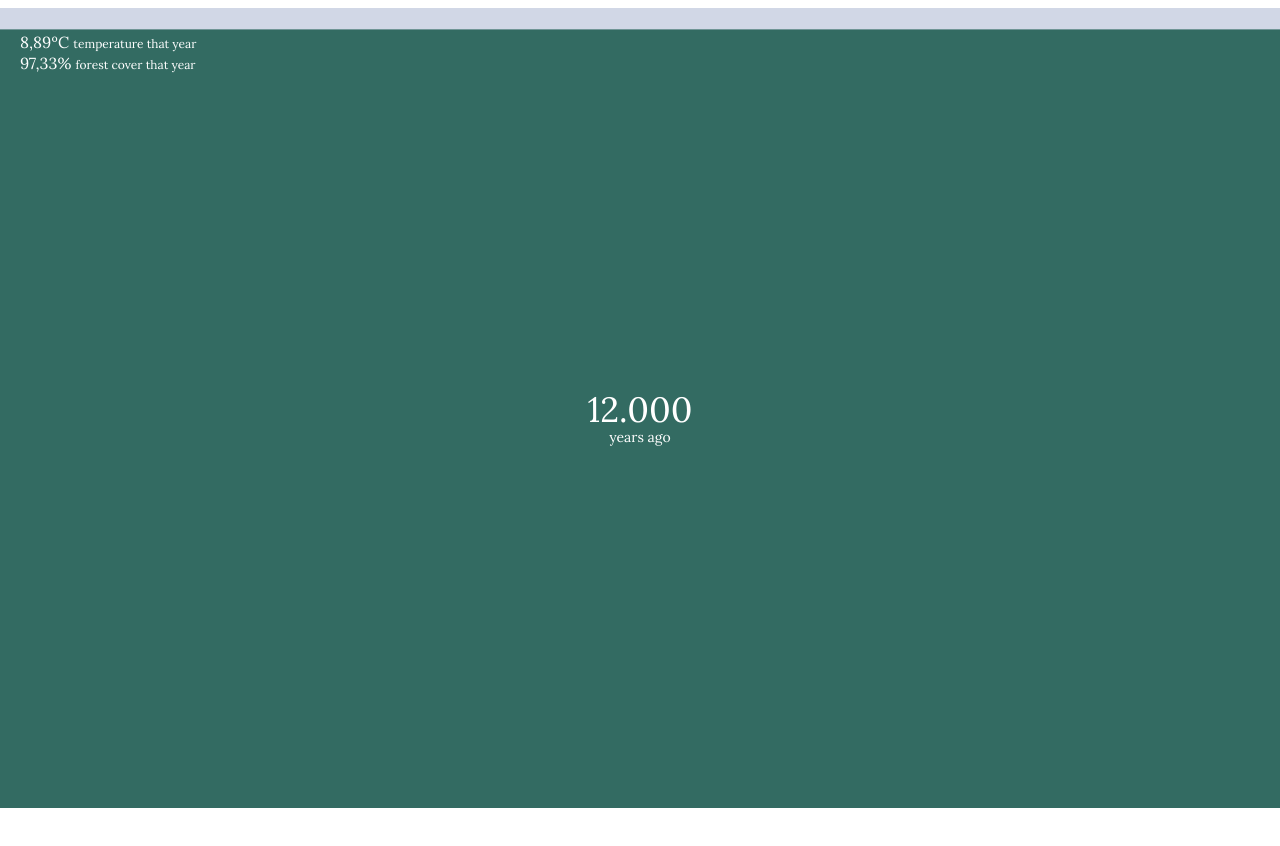
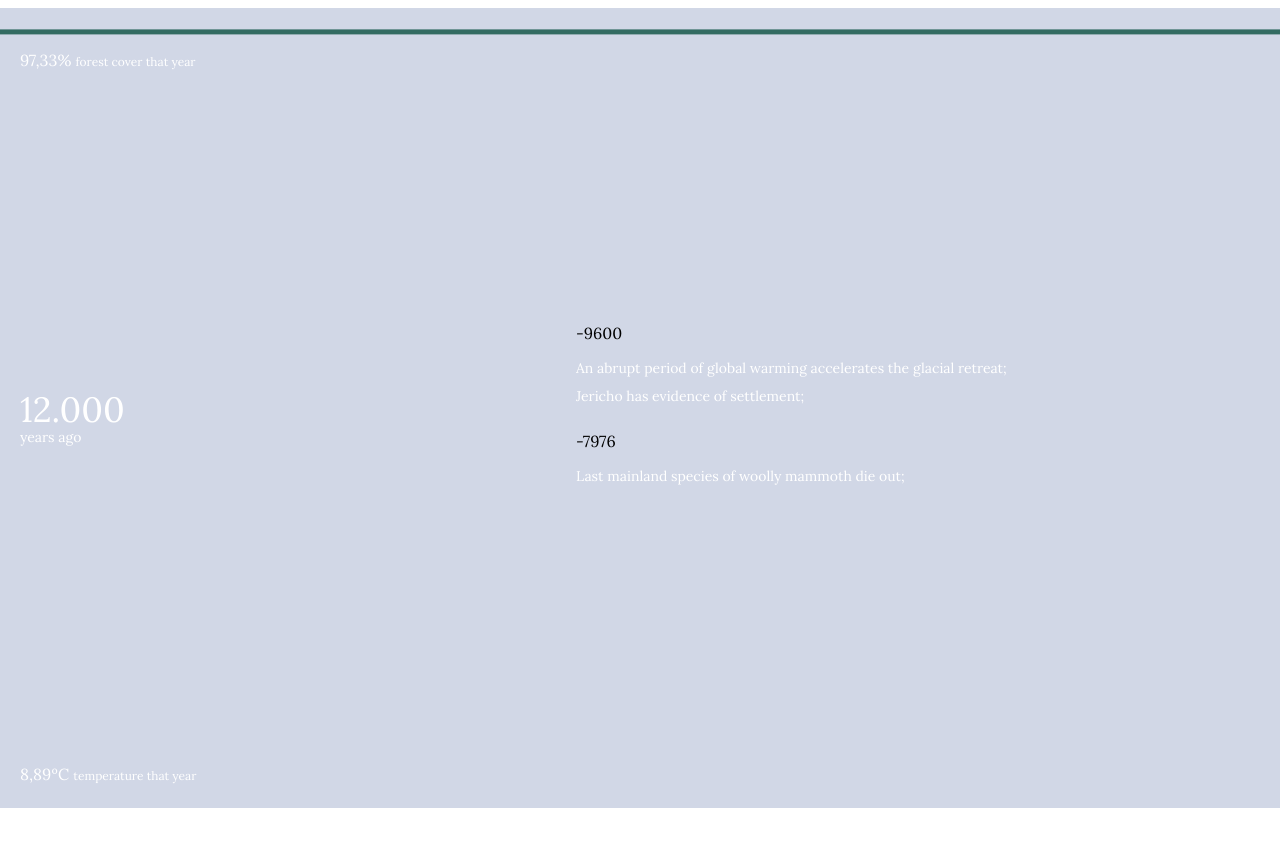
Before and after one commit to dianayukari/anthropocene, a SvelteKit app: page / in a window 1280 px wide. Shown: the top 846 px of the page. Built offline with nearby package versions, Linux system fonts and the light colour scheme.

Commit message:
Refactor code to add year and event display in chart

```diff
--- a/src/routes/+page.svelte
+++ b/src/routes/+page.svelte
@@ -4,7 +4,7 @@
     import * as d3 from 'd3';
     import { tweened } from 'svelte/motion';
     import { cubicOut } from 'svelte/easing';
-    import { fade } from 'svelte/transition';
+    import { fade, fly } from 'svelte/transition';
 
     d3.formatDefaultLocale({
         "decimal": ",",
@@ -17,6 +17,7 @@
     let countdownNumbers = [];
     let currentIndex = 0
     let label = []
+    let year = []
 
     let pauseIndices = []
     let pauseScrolls = 60
@@ -28,6 +29,8 @@
     let data = []
     let forestPct= []
     let temp = []
+
+    let displayedEvents = []
 
     let dataReady = false
 
@@ -43,6 +46,7 @@
         temp = data.map(d => +d.temp);
 
         countdownNumbers = data.map(d => d.years_ago);
+        year = data.map(d => d.year);
         label = data.map(d => d.event.replaceAll(";", `;<span class="spacer" style="display: block; height: 10px;"></span>`));
         pauseIndices = data.filter(d => d.event !== "NA").map(d => d.years_ago)
 
@@ -84,6 +88,15 @@
 
         currentIndex = Math.min(adjustedIndex - (pauseCount * pauseScrolls), countdownNumbers.length -1)
 
+        const newEvent = { year: year[currentIndex], event: label[currentIndex] };
+
+        if (label[currentIndex] !== "NA") {
+            if (!displayedEvents.find(e => e.event === newEvent.event)) {
+                displayedEvents = [...displayedEvents, newEvent]
+            }
+        }
+
+        displayedEvents = displayedEvents.slice(-4)
     }
 
     //SCALES
@@ -95,6 +108,8 @@
         .domain([8, 12.5, 15.4])
         .range(["#C9D5FF", "#F2DF80", "#D45944"])
         .interpolate(d3.interpolate)
+
+
 
     //TRANSITIONS
 
@@ -116,7 +131,7 @@
         tweenedBg.set(bg);
     }
 
-    $: forestLabelTop = `${yScale($tweenedColumn) + 8}px`;
+    $: forestLabelTop = `${yScale($tweenedColumn) + 5}px`;
 
 
 </script>
@@ -137,16 +152,18 @@
 
             {#if currentIndex === 0}
 
-                {#key bg}
-                    <p class="temp-label">{formatNumber(bg)}ºC <span class="explainer" out:fade> temperature that year</span></p>
-                {/key}
                 {#key column}
                     <p class="forest-label" style="top: {forestLabelTop};">{formatNumber(column*100)}% <span class="explainer" out:fade>forest cover that year</span> </p>
                 {/key}
 
+                {#key bg}
+                    <p class="temp-label" style="top: {chartHeight - 60}px;">{formatNumber(bg)}ºC <span class="explainer" out:fade> temperature that year</span></p>
+                {/key}
+
+
             {:else}
-                <p class="temp-label">{formatNumber(bg)}ºC</p>
                 <p class="forest-label" style="top: {forestLabelTop};">{formatNumber(column*100)}%</p>
+                <p class="temp-label" style="top: {chartHeight - 60}px;">{formatNumber(bg)}ºC</p>
             {/if}
 
             <div class="bg">
@@ -163,15 +180,10 @@
 
             <div class="countdown">
                 {#if countdownNumbers[currentIndex]}
-                <p class="yearsAgo">{d3.format(",")(countdownNumbers[currentIndex])} <br><span class="smallYears">years ago</span></p>
-
-                {#if label[currentIndex] !== "NA"}
-                        <p class="event">{@html label[currentIndex]}</p>
-                {/if}
+                    <p class="yearsAgo">{d3.format(",")(countdownNumbers[currentIndex])} <br><span class="smallYears">years ago</span></p>
 
                 {/if}
             </div>
-
 
             <div class="chart">
                 <svg width={chartWidth} height={chartHeight}>
@@ -179,10 +191,17 @@
                         x={0}
                         y={yScale($tweenedColumn)}
                         width={chartWidth}
-                        height={chartHeight - yScale($tweenedColumn)}
+                        height="5px"
                         fill="#336B62"
                     />
                 </svg>
+            </div>
+
+            <div class="event-container">
+                {#each displayedEvents as { year, event } (event)}
+                    <p class="year">{(year)}</p>
+                    <p class="event" in:fly out:fade>{@html event}</p>
+                {/each}
             </div>
 
         </div>
@@ -205,7 +224,6 @@
     }
 
     .yearsAgo {
-        text-align: center;
         color: white;
         font-size: 35px;
         line-height: 20px;
@@ -216,6 +234,18 @@
     .smallYears {
         font-size: 14px;
         font-weight: 200;
+    }
+
+    .event-container {
+        position: absolute;
+        top: 50%;
+        left: 70%;
+        transform: translate(-50%, -50%);
+        align-items: top;
+        width: 50%;
+        max-height: 60vh;
+        overflow: hidden;
+        z-index: 1;
     }
 
     .event {
@@ -246,7 +276,7 @@
         z-index: 2;
         color: white;
         margin-left: 20px;
-        top: 8px;
+        /* top: 8px; */
     }
 
     .forest-label {
@@ -265,7 +295,8 @@
         width: 180px;
         position: fixed;
         top: 50%;
-        left: calc(50% - 90px);
+        /* left: calc(50% - 90px); */
+        left: 20px;
         z-index: 2;
     }
 
```
